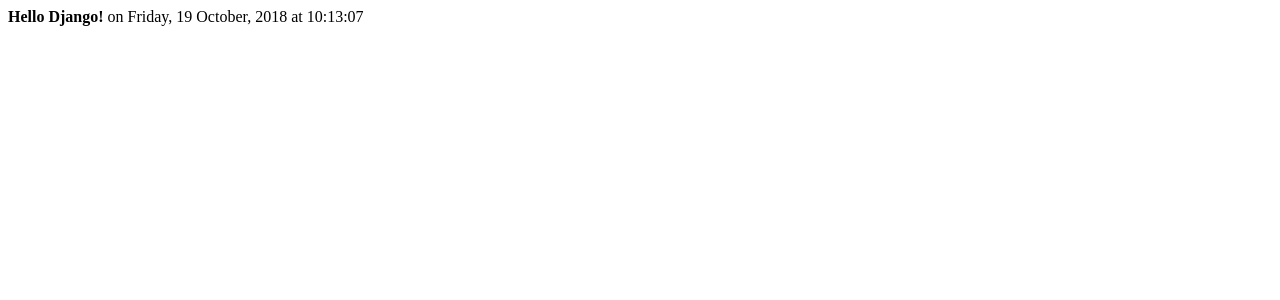
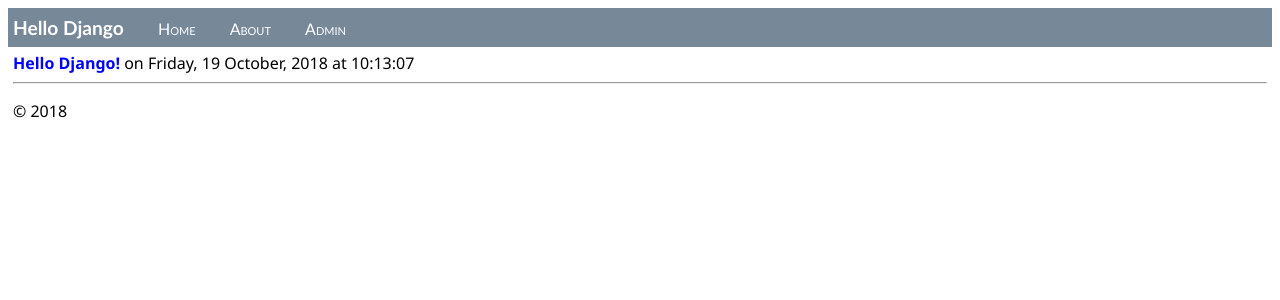
Before and after one commit to monao1225/practice, a Django app: page / in a window 1280 px wide. Shown: the top 300 px of the page. Run offline with Django 3.2, Linux system fonts and the light colour scheme.

Commit message:
css,htmlを追加

```diff
--- /dev/null
+++ b/practice/HelloDjango/static/style.css
@@ -0,0 +1,32 @@
+
+.message {
+    font-weight: 600;
+    color: blue;
+}
+.navbar {
+    background-color: lightslategray;
+    font-size: 1em;
+    font-family: 'Trebuchet MS', 'Lucida Sans Unicode', 'Lucida Grande', 'Lucida Sans', Arial, sans-serif;
+    color: white;
+    padding: 8px 5px 8px 5px;
+}
+
+.navbar a {
+    text-decoration: none;
+    color: inherit;
+}
+
+.navbar-brand {
+    font-size: 1.2em;
+    font-weight: 600;
+}
+
+.navbar-item {
+    font-variant: small-caps;
+    margin-left: 30px;
+}
+
+.body-content {
+    padding: 5px;
+    font-family: 'Segoe UI', Tahoma, Geneva, Verdana, sans-serif;
+}
--- /dev/null
+++ b/practice/HelloDjango/templates/about.html
@@ -0,0 +1,4 @@
+{% extends "layout.html" %}
+{% block content %}
+<p>tanosiina</p>
+{% endblock %}
--- a/practice/HelloDjango/templates/index.html
+++ b/practice/HelloDjango/templates/index.html
@@ -1,8 +1,4 @@
-<html>
-    <head>
-        <title>{{ title }}</title>
-    </head>
-    <body>
-        <strong>{{ message }}</strong>{{ content }}
-    </body>
-</html>
+{% extends "layout.html" %}
+{% block content %}
+<span class="message">{{ message }}</span>{{ content }}
+{% endblock %}
--- /dev/null
+++ b/practice/HelloDjango/templates/layout.html
@@ -0,0 +1,26 @@
+<!DOCTYPE html>
+<html>
+<head>
+    <meta charset="utf-8 without BOM" />
+    <title>{{ title }}</title>
+    {% load staticfiles %}
+    <link rel="stylesheet" type="text/css" href="{% static 'style.css' %}" />
+</head>
+
+<body>
+    <div class="navbar">
+       <a href="/" class="navbar-brand">Hello Django</a>
+       <a href="{% url 'home' %}" class="navbar-item">Home</a>
+       <a href="{% url 'about' %}" class="navbar-item">About</a>
+       <a href="admin" class="navbar-item">Admin</a>
+    </div>
+
+    <div class="body-content">
+{% block content %}{% endblock %}
+        <hr/>
+        <footer>
+            <p>&copy; 2018</p>
+        </footer>
+    </div>
+</body>
+</html>
--- a/practice/HelloDjango/views.py
+++ b/practice/HelloDjango/views.py
@@ -15,3 +15,12 @@ def index(request):
             'content' : " on " + now.strftime("%A, %d %B, %Y at %X")
         }
     )
+def about(request):
+    return render(
+        request,
+        "about.html",
+        {
+            'title':"about",
+            'content':"Example app page for Django."
+        }
+    )
--- a/practice/practice/urls.py
+++ b/practice/practice/urls.py
@@ -4,16 +4,19 @@ Definition of urls for practice.
 
 from datetime import datetime
 from django.conf.urls import url
+from django.conf.urls import include
 import django.contrib.auth.views
 
 import HelloDjango.views
 
 # Uncomment the next lines to enable the admin:
-# from django.conf.urls import include
-# from django.contrib import admin
-# admin.autodiscover()
+from django.contrib import admin
+admin.autodiscover()
 
 urlpatterns = [
    url(r'^$', HelloDjango.views.index, name='index'),
    url(r'^home$', HelloDjango.views.index, name='home'),
+   url(r'^admin/doc/', include('django.contrib.admindocs.urls')),
+   url(r'^admin/', include(admin.site.urls)),
+   url(r'^about$',HelloDjango.views.about, name='about')
 ]
```
Also changed, not shown: practice/db.sqlite3, 1 other file.
